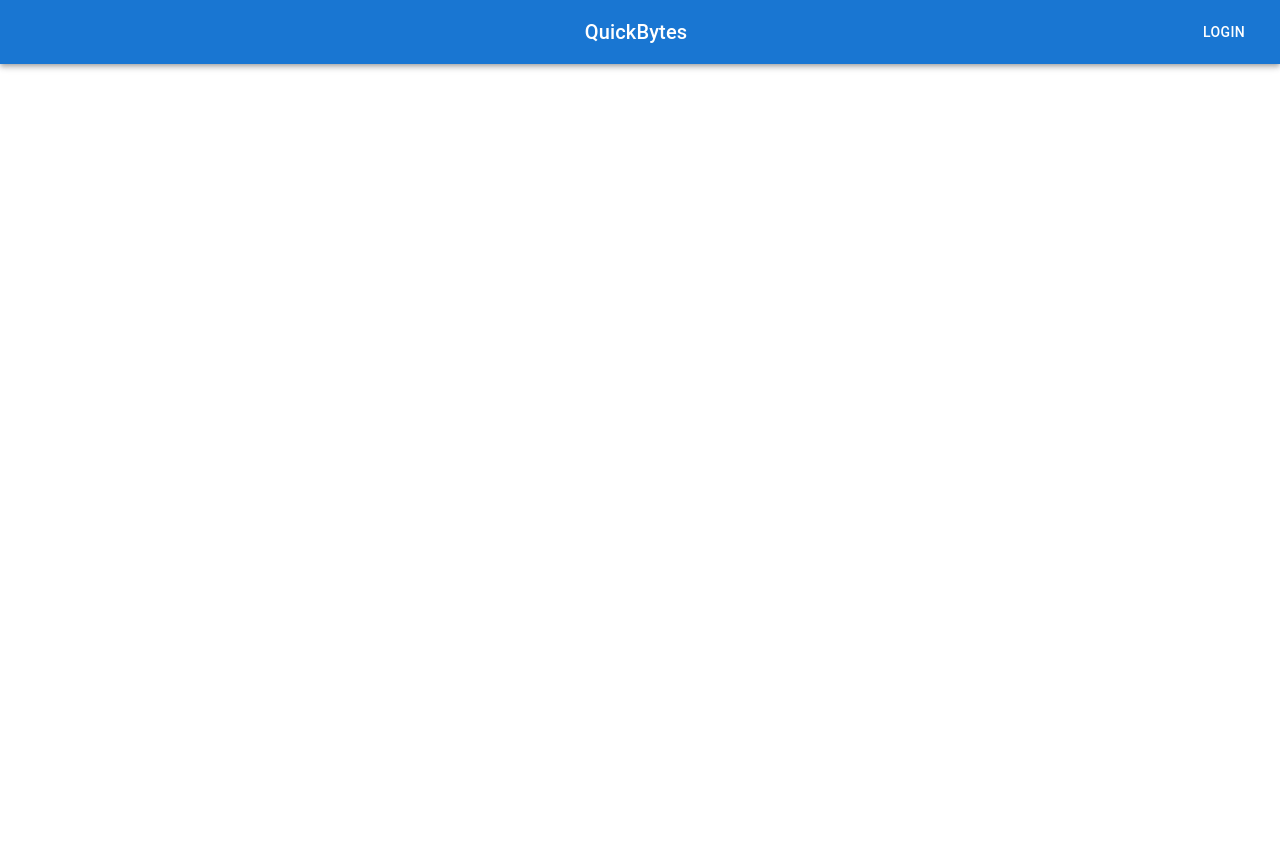
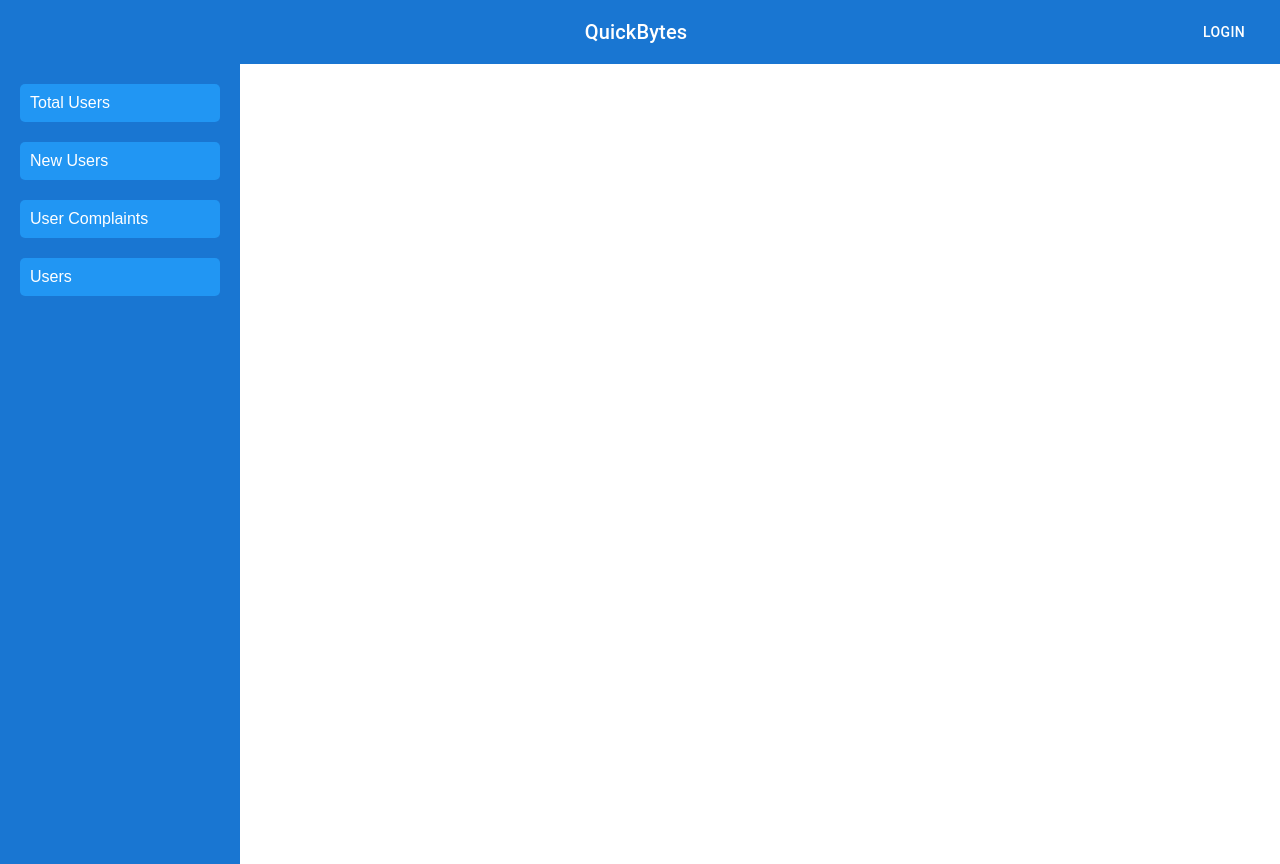
Before and after one commit to Irine-Theresa-Antony/QuickBytes, a React (Vite) app: page /admin in a window 1280 px wide. Before the commit this address had no page. Before the commit the page ends 800 px from the top, so only its background shows below. Built offline with nearby package versions, Linux system fonts and the light colour scheme; some icons are missing.

Commit message:
trial and error

```diff
--- a/src/App.jsx
+++ b/src/App.jsx
@@ -6,7 +6,7 @@ import './App.css'
 import Navbar from './components/Navbar'
 import { Route, Routes } from 'react-router-dom'
 import Display from './components/Display'
-import Admin from './components/Admin'
+import Admin from './Components/Admin'
 
 
 
@@ -18,7 +18,8 @@ function App() {
 
      <Navbar/>
      <Routes>
-     <Route path='/' element={<Display/>}></Route>
+     <Route path='/admin' element={<Admin/>}></Route>
+
 
      </Routes>
 
--- a/src/components/Admin.jsx
+++ b/src/components/Admin.jsx
@@ -1,17 +1,48 @@
 import { Button } from '@mui/material'
 import React from 'react'
+import { useState } from 'react';
 
 const Admin = () => {
+
   return (
-    <div>
-            <Button variant="contained" >Total Users</Button> <br /> <br />
-            <Button variant="contained" >New Users</Button><br /> <br />
-            <Button variant="contained" >Most Viewed</Button> <br />  <br />
+    <div style={{ display: 'flex', height: '100vh', fontFamily: 'Arial, sans-serif' }}>
+
+      {/* Sidebar */}
+      <div style={{
+        width: '200px',
+
+        backgroundColor: '#1976D2', // Blue
+
+        color: 'white',
+        padding: '20px',
+        display: 'flex',
+        flexDirection: 'column',
+        gap: '20px'
+      }}>
+
+        <button style={btnStyle} >Total Users</button>
+        <button style={btnStyle}>New Users</button>
+        <button style={btnStyle}>User Complaints</button>
+        <button style={btnStyle}>Users</button>
+      </div>
+
+      {/* Main Content */}
+      <div style={{ flex: 1, backgroundColor: 'white', padding: '20px', position: 'relative' }}>
+
+      </div>
+    </div>
+  );
+};
+
+const btnStyle = {
+  backgroundColor: '#2196f3', // Blue
+  border: 'none',
+  padding: '10px',
+  color: 'white',
+  borderRadius: '5px',
+  cursor: 'pointer',
+  textAlign: 'left'
+};
 
 
-
-    </div>
-  )
-}
-
 export default Admin
```
